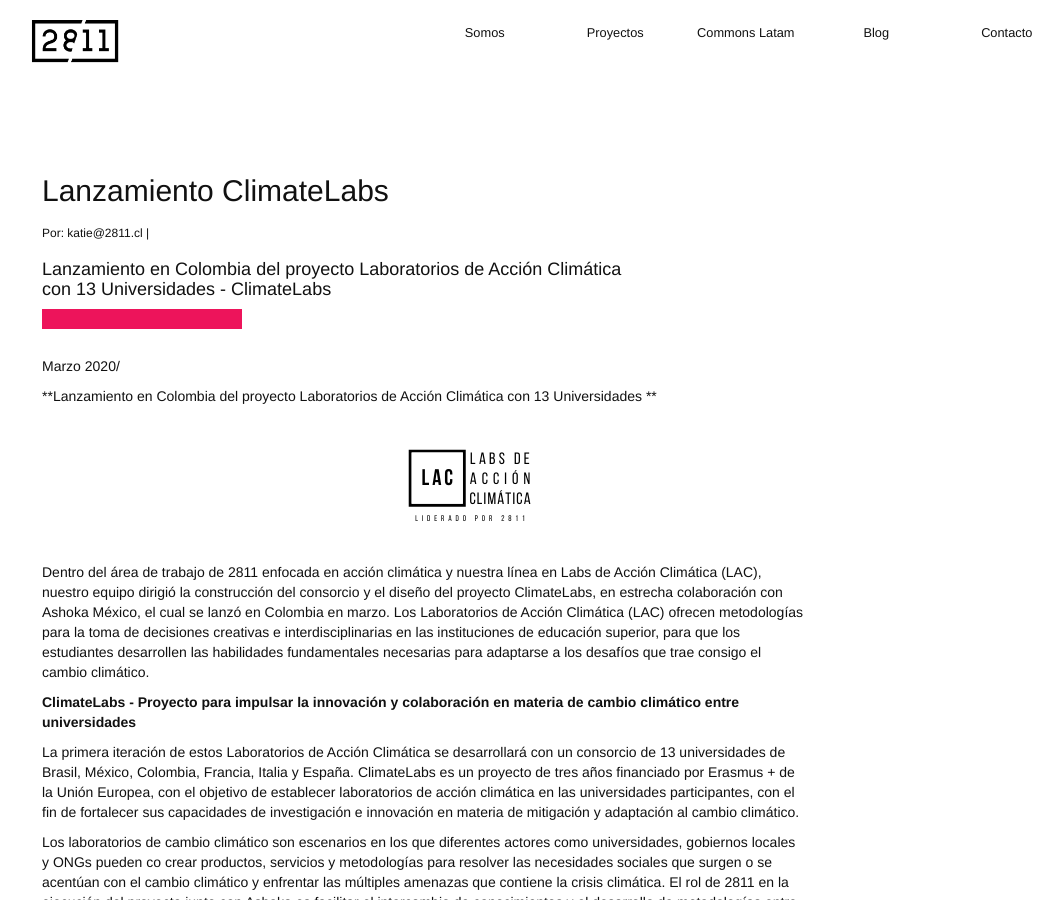
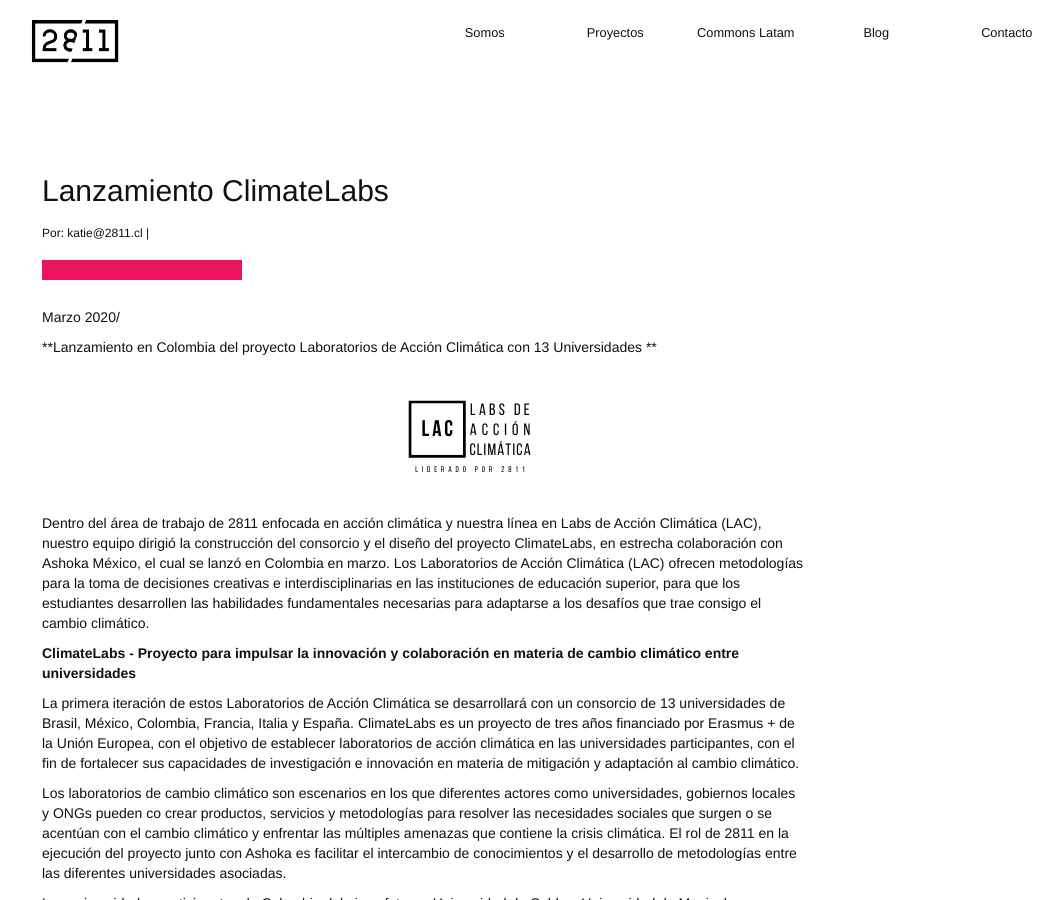
Before and after one commit to 2811Chile/2811Chile.github.io, a Jekyll site: the page built from _posts/2020-04-30-lanzamiento-climatelabs.markdown, in a window 1280 px wide and 900 px high. Shown: the whole window, without its empty margins (138-1201 px from the left). Built offline with Jekyll 4.4.1, drawn with Linux system fonts in a browser that asks for light colours; nearby versions of some CDN libraries; some web fonts are replaced; our own code applies the rules of GitHub Pages for plain Markdown files.

Commit message:
Updated Lanzamiento Climatelabs

```diff
--- a/_posts/2020-04-30-lanzamiento-climatelabs.markdown
+++ b/_posts/2020-04-30-lanzamiento-climatelabs.markdown
@@ -4,8 +4,7 @@
 nombre: Lanzamiento ClimateLabs
 fecha:
 autor: katie@2811.cl
-bajada: Lanzamiento en Colombia del proyecto Laboratorios de Acción Climática con
-  13 Universidades - ClimateLabs
+bajada:
 ---
 
 Marzo 2020/
```
